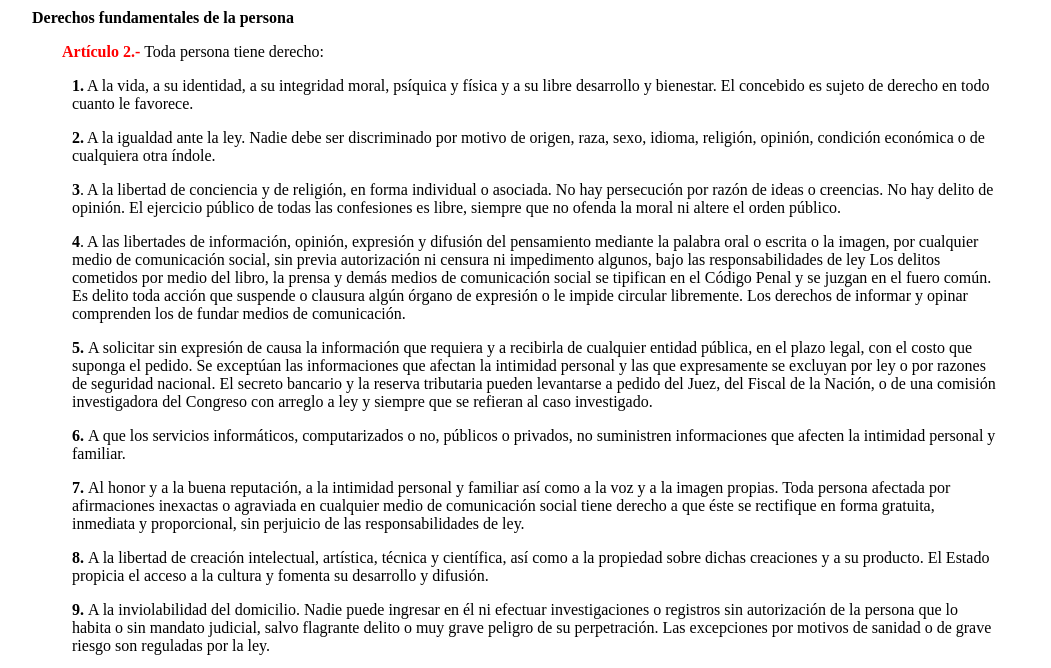
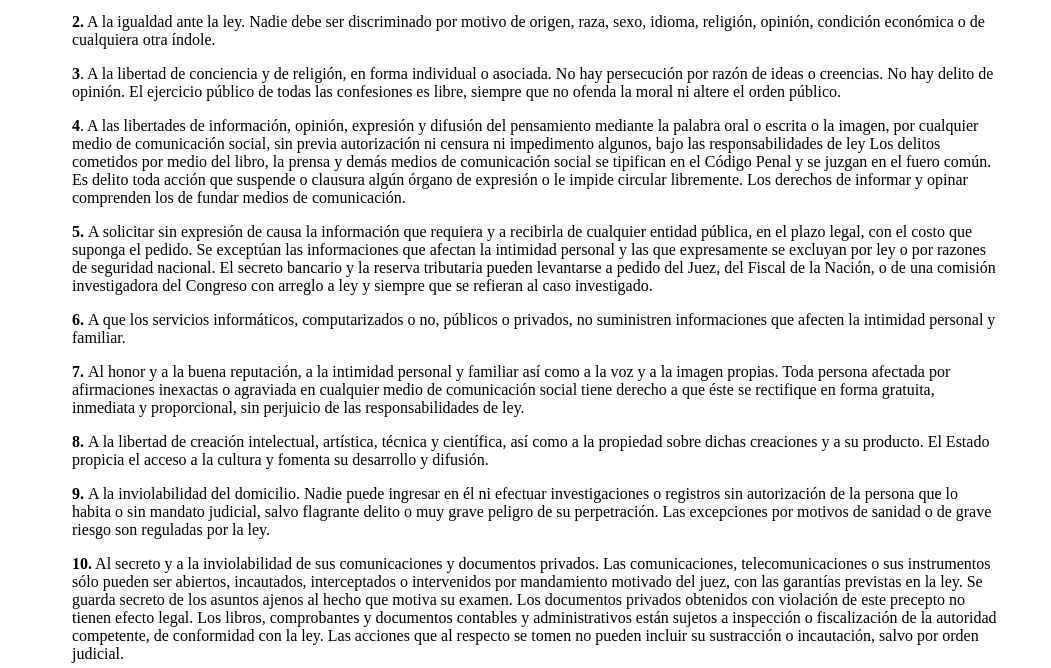
Before and after one commit to juancol23/legal, a plain HTML site: page index.html in a window 1280 px wide. Shown: the part 625-1293 px from the top of the page, without its empty margins (104-1155 px from the left). Drawn offline with Linux system fonts and the light colour scheme.

Commit message:
Agregando
padding

```diff
--- a/css/estilos.css
+++ b/css/estilos.css
@@ -1,5 +1,6 @@
 body{
-	padding: 10%;
+	/*padding: 10%;*/
+	  padding: 1% 10% 10% 10%;
 
 }
 .tema_principal{
```
